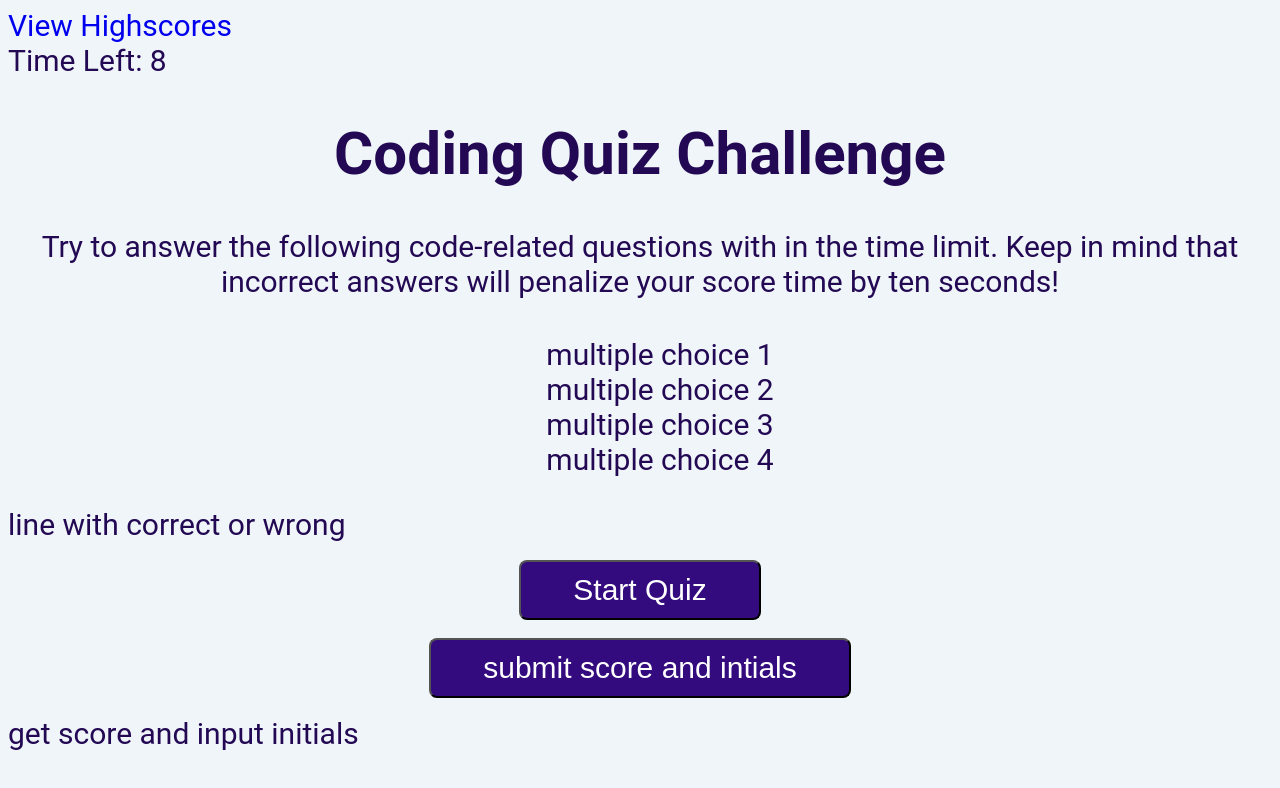
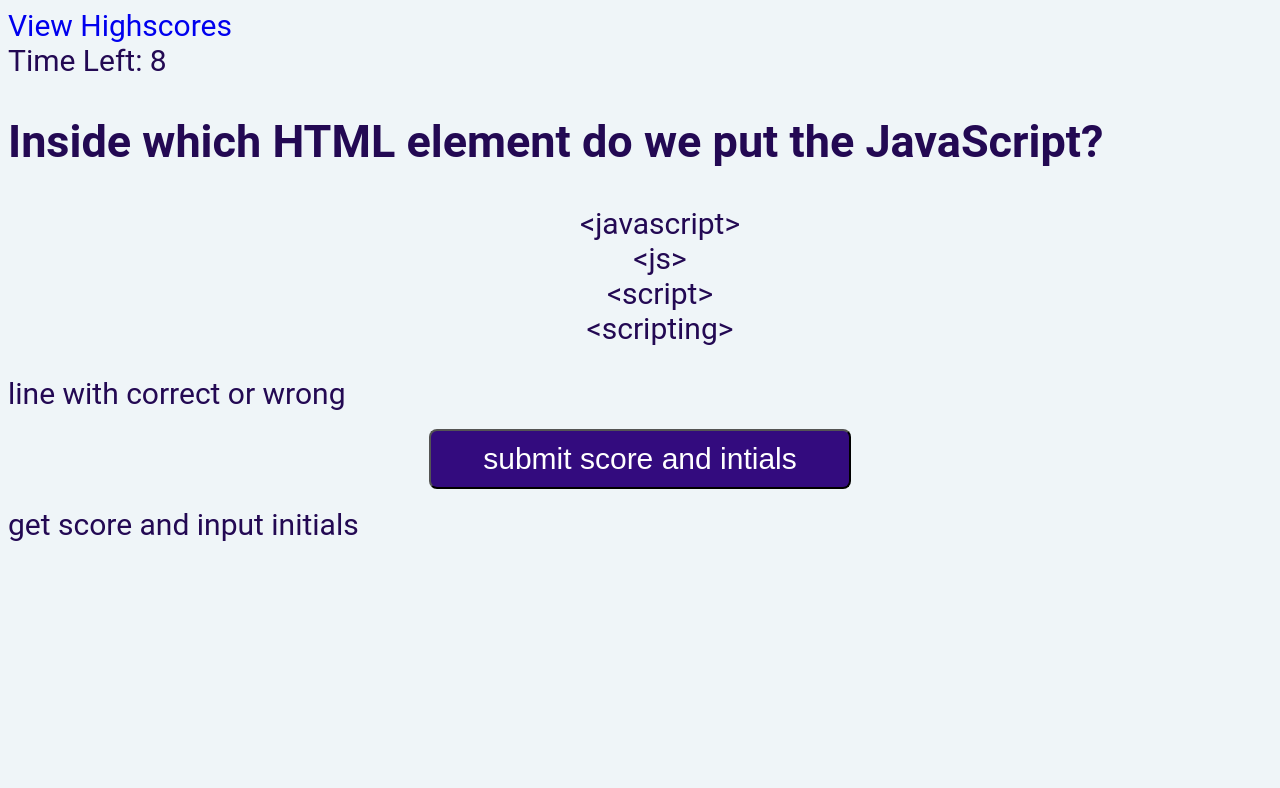
Before and after one commit to LDudrey/Coding-Quiz, a plain HTML site: page index.html in a window 1280 px wide. Both pictures are taken after a click on the button "Start Quiz". Drawn offline with Linux system fonts and the light colour scheme.

Commit message:
got quiz questions to show on main page

```diff
--- a/assets/js/script.js
+++ b/assets/js/script.js
@@ -1,19 +1,31 @@
 var timeEl = document.querySelector(".timer");
-var welcomeEl = document.querySelector(".welcome");
+var titleEl = document.querySelector(".title");
 var paraEl = document.querySelector(".para");
-var answerEl = document.querySelector(".answers");
-var startButton = document.querySelector(".start");
-var quizResult = document.querySelector("results");
-var quizContainer = document.querySelector("quiz");
-var submitButton = document.querySelector("submit");
+var quizContainer = document.getElementById("quiz");
+var questionsEl = document.getElementById("questions");
+var answerEl = document.querySelectorAll(".answers");
+var startButton = document.getElementById("start");
+var quizResult = document.querySelector(".results");
+var submitButton = document.querySelector(".submit");
+var hiddenEl = document.querySelector(".hidden");
 
 // Creates beginning page
 function renderCodeQuiz() {
-    welcomeEl.textContent = "Coding Quiz Challenge";
+    titleEl.textContent = "Coding Quiz Challenge";
     paraEl.textContent = "Try to answer the following code-related questions with in the time limit. Keep in mind that incorrect answers will penalize your score time by ten seconds!";
     startButton.addEventListener("click", showQuestions);
     startButton.addEventListener("click", countDown);
+    startButton.addEventListener("click", hide);
 }
+
+//https://stackoverflow.com/questions/52976589/hide-element-when-you-click-on-it-with-addeventlistener
+function hide() {
+    if (hiddenEl.style.display === "none") {
+        hiddenEl.style.display = "block";
+    } else {
+        hiddenEl.style.display = "none";
+    }
+};
 
 // Timer
 function countDown() {
@@ -26,82 +38,43 @@ function countDown() {
         } else if (secondsLeft === 0) {
             timeEl.textContent = "Time Left: " + secondsLeft;
             clearInterval(timeInterval);
-            displayMessage();
+            hide();
+            titleEl.textContent = "Times Up!"
+            paraEl.textContent = "Try to answer all the questions before the time runs out!"
+
         }
     }, 1000);
 };
 
+// https://www.youtube.com/watch?v=RswgVWKJRLM
+function showQuestions() {
+    questionsEl.textContent = quizQuestions.question;
+  answerEl.forEach(function(element, index) {
+    element.textContent = quizQuestions.answers[index];
+    element.addEventListener('click', function() {
+        if (quizQuestions.correctAnswer == index) {
+            console.log('Correct');
+        } else {
+            console.log('Wrong');
+        }
+    })
+  })
+};
+
 // Questions courtesy of https://www.w3schools.com/quiztest/quiztest.asp?qtest=JS
-var quizQuestions = [
-    {
-        question: "Inside which HTML element do we put the JavaScript?",
-        answers: {
-            a: "<javascript>",
-            b: "<js>",
-            c: "<script>",
-            d: "<scripting>"
-        },
-        correctAnswer: '3'
-    },
-    {
-        question: "How to write an IF statement in JavaScript?",
-        answers: {
-            a: "if (i == 5)",
-            b: "if i = 5 then",
-            c: "if i == 5 then",
-            d: "if i = 5"
-        },
-        correctAnswer: '1'
-    },
-];
+var quizQuestions = {
+    question: "Inside which HTML element do we put the JavaScript?",
+    answers: ["<javascript>", "<js>", "<script>", "<scripting>"],
+    correctAnswer: 2
+};
 
-function showQuestions(quizQuestions) {
-    var output = [];
-	var answer;
-	// for each question...
-	for(var i=0; i< quizQuestions.length; i++){
-
-		// first reset the list of answers
-		answer = [];
-		// for each available answer to this question...
-		for(letter in question[i].answer){
-
-			// ...add an html radio button
-			answer.push(
-				'<label>'
-					+ '<input type="radio" name="question'+i+'" value="'+letter+'">'
-					+ letter + ': '
-					+ question[i].answer[letter]
-				+ '</label>'
-			);
-		}
-		// add this question and its answers to the output
-		output.push(
-			'<div class="question">' + question[i].question + '</div>'
-			+ '<div class="answer">' + answer.join('') + '</div>'
-		);
-	}
-
-	// finally combine our output list into one string of html and put it on the page
-	quizContainer.innerHTML = output.join('');
-}
-
-// Displays times up message and results of score?
-function displayMessage() {
-    welcomeEl.textContent = "Times Up!"
-    paraEl.textContent = "Try to answer all the questions before the time runs out!"
-}
 
 
 // Function to show end score result after all answers completed
 // function quizResult () {
 //     questionEl.textContent = "All done!"
 //     paraEl.textContent = "Your score is" + scoreTotal;
-
-
 // }
-
-
 
 
 // The init() function fires when the page is loaded
--- a/index.html
+++ b/index.html
@@ -15,11 +15,12 @@
     <div class="timer">Time Left:</div>
 
     <div id="intro" class="hidden">
-        <h1 class="welcome"></h1>
+        <h1 class="title"></h1>
         <p class="para"></p>
+        <button id="start">Start Quiz</button>
     </div>
-    <div id="questions">
-        <h2></h2>
+    <div id="quiz"></div>
+        <h2 id="questions" class="hidden"></h2>
         <ul>
             <li class="answers">multiple choice 1</li>
             <li class="answers">multiple choice 2</li>
@@ -27,10 +28,9 @@
             <li class="answers">multiple choice 4</li>
         </ul>
         <div class="check">line with correct or wrong</div>
-    </div>
-    <button class="start">Start Quiz</button>
-    <div id="results" class="hidden">
-        <button class="submit">submit score and intials</button>
+
+    <div id="results">
+        <button id="submit" class="hidden">submit score and intials</button>
         get score and input initials
     </div>
     </div>
```
Also changed, not shown: assets/js/highscore.js (+25 -0 lines).
